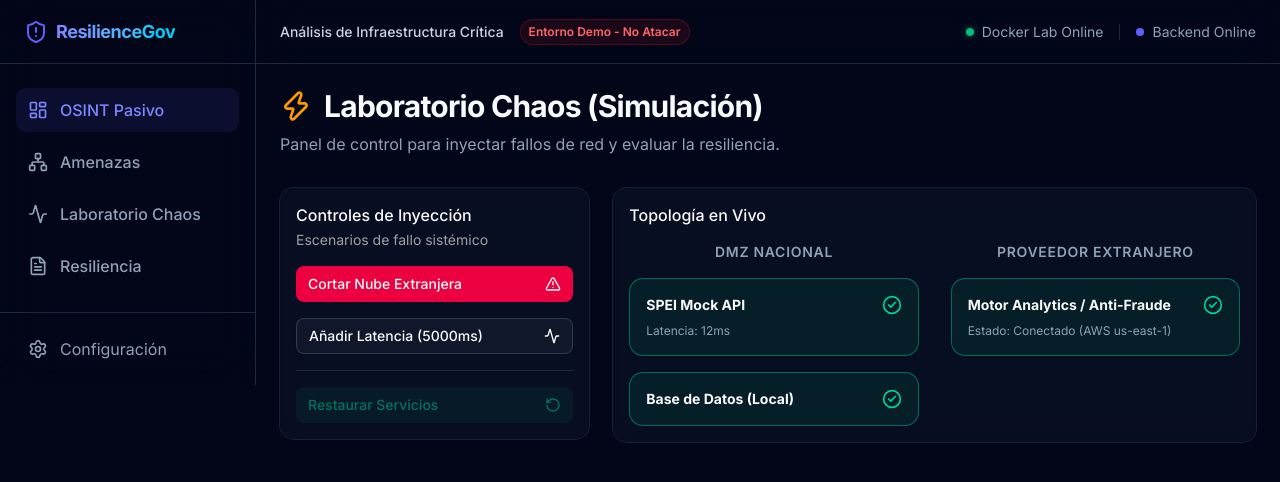
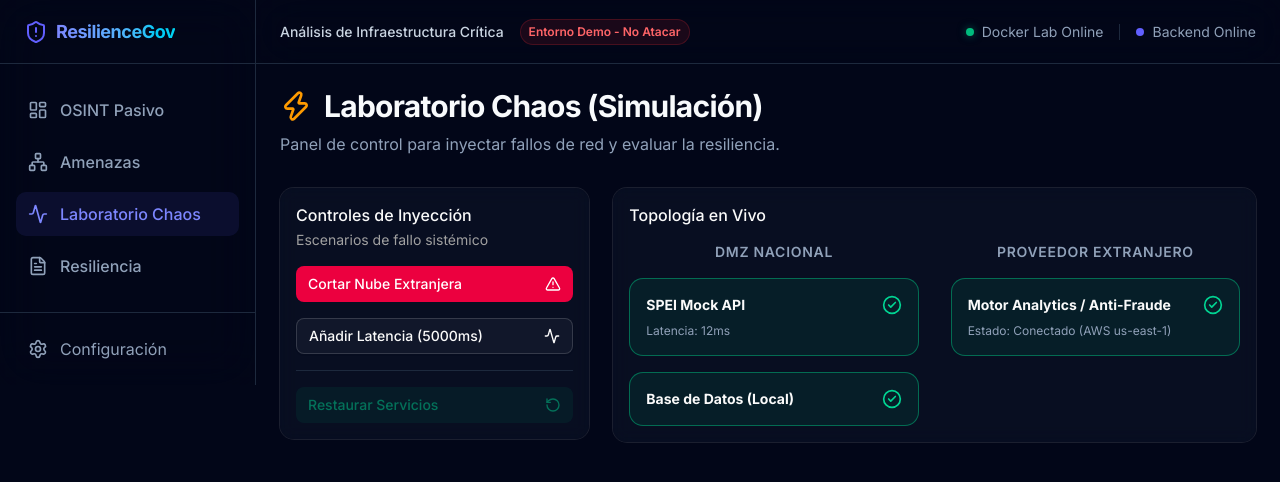
Before and after one commit to kaisaenz/AI_Security_Yais, a Next.js app in the folder web/frontend/: page /lab in a window 1280 px wide. Shown: the top 482 px of the page. Built offline with nearby package versions, Linux system fonts and the light colour scheme; no server answers.

Commit message:
fix: make sidebar functional, add settings dialog, empty states for osint dashboard

```diff
--- a/web/frontend/src/app/page.tsx
+++ b/web/frontend/src/app/page.tsx
@@ -29,9 +29,9 @@ export default function Home() {
   };
 
   const hasData = scanResult !== null;
-  const foreignPercentage = hasData ? scanResult.foreign_dependency_percentage.toFixed(0) : "68";
-  const numIps = hasData ? scanResult.infrastructure.length : 142;
-  const riskScore = hasData ? scanResult.risk_score : 75;
+  const foreignPercentage = hasData ? scanResult.foreign_dependency_percentage.toFixed(0) : "0";
+  const numIps = hasData ? scanResult.infrastructure.length : 0;
+  const riskScore = hasData ? scanResult.risk_score : 0;
 
   return (
     <div className="max-w-6xl mx-auto space-y-8 animate-in fade-in duration-500">
@@ -63,8 +63,8 @@ export default function Home() {
             <Globe className="w-4 h-4 text-indigo-400" />
           </CardHeader>
           <CardContent>
-            <div className="text-2xl font-bold">{numIps}</div>
-            <p className="text-xs text-slate-500 mt-1">Asociados a {targetDomain}</p>
+            <div className="text-2xl font-bold">{hasData ? numIps : "-"}</div>
+            <p className="text-xs text-slate-500 mt-1">{hasData ? `Asociados a ${scanResult.domain}` : "Esperando escaneo..."}</p>
           </CardContent>
         </Card>
 
@@ -74,7 +74,7 @@ export default function Home() {
             <Server className="w-4 h-4 text-rose-400" />
           </CardHeader>
           <CardContent>
-            <div className="text-2xl font-bold text-rose-400">{foreignPercentage}%</div>
+            <div className="text-2xl font-bold text-rose-400">{hasData ? `${foreignPercentage}%` : "-"}</div>
             <p className="text-xs text-slate-500 mt-1">Nodos alojados fuera del país</p>
           </CardContent>
         </Card>
@@ -85,7 +85,7 @@ export default function Home() {
             <Building2 className="w-4 h-4 text-amber-400" />
           </CardHeader>
           <CardContent>
-            <div className="text-2xl font-bold">{riskScore}/100</div>
+            <div className="text-2xl font-bold">{hasData ? `${riskScore}/100` : "-"}</div>
             <p className="text-xs text-slate-500 mt-1">Basado en alojamiento externo</p>
           </CardContent>
         </Card>
@@ -96,8 +96,8 @@ export default function Home() {
             <Database className="w-4 h-4 text-amber-400" />
           </CardHeader>
           <CardContent>
-            <div className={`text-2xl font-bold ${Number(foreignPercentage) > 50 ? 'text-amber-400' : 'text-emerald-400'}`}>
-              {Number(foreignPercentage) > 50 ? 'Alto' : 'Bajo'}
+            <div className={`text-2xl font-bold ${hasData && Number(foreignPercentage) > 50 ? 'text-amber-400' : 'text-emerald-400'}`}>
+              {hasData ? (Number(foreignPercentage) > 50 ? 'Alto' : 'Bajo') : "-"}
             </div>
             <p className="text-xs text-slate-500 mt-1">Posible transferencia transfronteriza</p>
           </CardContent>
--- a/web/frontend/src/components/layout/Sidebar.tsx
+++ b/web/frontend/src/components/layout/Sidebar.tsx
@@ -1,7 +1,20 @@
+"use client";
+
 import Link from "next/link";
-import { Activity, ShieldAlert, Network, FileText, Settings, LayoutDashboard } from "lucide-react";
+import { usePathname } from "next/navigation";
+import { Activity, ShieldAlert, Network, FileText, Settings, LayoutDashboard, SlidersHorizontal, Database } from "lucide-react";
+import { Dialog, DialogContent, DialogDescription, DialogHeader, DialogTitle, DialogTrigger } from "@/components/ui/dialog";
 
 export function Sidebar() {
+  const pathname = usePathname();
+
+  const navItems = [
+    { name: "OSINT Pasivo", path: "/", icon: <LayoutDashboard className="w-5 h-5 mr-3" /> },
+    { name: "Amenazas", path: "/threats", icon: <Network className="w-5 h-5 mr-3" /> },
+    { name: "Laboratorio Chaos", path: "/lab", icon: <Activity className="w-5 h-5 mr-3" /> },
+    { name: "Resiliencia", path: "/reports", icon: <FileText className="w-5 h-5 mr-3" /> },
+  ];
+
   return (
     <aside className="w-64 border-r border-slate-800 bg-slate-950/50 backdrop-blur-xl hidden md:flex flex-col h-full">
       <div className="h-16 flex items-center px-6 border-b border-slate-800">
@@ -11,28 +24,46 @@ export function Sidebar() {
         </span>
       </div>
       <nav className="flex-1 py-6 px-4 space-y-2">
-        <Link href="/" className="flex items-center px-3 py-2.5 rounded-lg bg-indigo-500/10 text-indigo-400 font-medium transition-colors">
-          <LayoutDashboard className="w-5 h-5 mr-3" />
-          OSINT Pasivo
-        </Link>
-        <Link href="/threats" className="flex items-center px-3 py-2.5 rounded-lg text-slate-400 hover:text-slate-200 hover:bg-slate-800/50 transition-colors font-medium">
-          <Network className="w-5 h-5 mr-3" />
-          Amenazas
-        </Link>
-        <Link href="/lab" className="flex items-center px-3 py-2.5 rounded-lg text-slate-400 hover:text-slate-200 hover:bg-slate-800/50 transition-colors font-medium">
-          <Activity className="w-5 h-5 mr-3" />
-          Laboratorio Chaos
-        </Link>
-        <Link href="/reports" className="flex items-center px-3 py-2.5 rounded-lg text-slate-400 hover:text-slate-200 hover:bg-slate-800/50 transition-colors font-medium">
-          <FileText className="w-5 h-5 mr-3" />
-          Resiliencia
-        </Link>
+        {navItems.map((item) => {
+          const isActive = pathname === item.path;
+          return (
+            <Link
+              key={item.path}
+              href={item.path}
+              className={`flex items-center px-3 py-2.5 rounded-lg transition-colors font-medium ${isActive ? 'bg-indigo-500/10 text-indigo-400' : 'text-slate-400 hover:text-slate-200 hover:bg-slate-800/50'}`}
+            >
+              {item.icon}
+              {item.name}
+            </Link>
+          );
+        })}
       </nav>
       <div className="p-4 border-t border-slate-800">
-        <button className="flex items-center text-slate-400 hover:text-slate-200 w-full px-3 py-2 transition-colors">
-          <Settings className="w-5 h-5 mr-3" />
-          Configuración
-        </button>
+        <Dialog>
+          <DialogTrigger asChild>
+            <button className="flex items-center text-slate-400 hover:text-slate-200 w-full px-3 py-2 transition-colors">
+              <Settings className="w-5 h-5 mr-3" />
+              Configuración
+            </button>
+          </DialogTrigger>
+          <DialogContent className="bg-slate-900 border-slate-800 text-slate-200">
+            <DialogHeader>
+              <DialogTitle>Configuración del Sistema</DialogTitle>
+              <DialogDescription className="text-slate-400">Ajusta los parámetros del motor OSINT y del laboratorio.</DialogDescription>
+            </DialogHeader>
+            <div className="space-y-4 py-4">
+              <div className="space-y-2">
+                <label className="text-sm font-medium flex items-center"><SlidersHorizontal className="w-4 h-4 mr-2" /> Timeout de Escaneo (OSINT)</label>
+                <input type="number" defaultValue={30} className="w-full px-3 py-2 bg-slate-950 border border-slate-800 rounded-md" />
+              </div>
+              <div className="space-y-2">
+                <label className="text-sm font-medium flex items-center"><Database className="w-4 h-4 mr-2" /> API Key (ip-api PRO)</label>
+                <input type="password" placeholder="Opcional (usando capa gratuita)" className="w-full px-3 py-2 bg-slate-950 border border-slate-800 rounded-md" />
+              </div>
+              <button className="w-full bg-indigo-600 hover:bg-indigo-700 text-white px-4 py-2 rounded-md font-medium mt-4 transition-colors">Guardar Cambios</button>
+            </div>
+          </DialogContent>
+        </Dialog>
       </div>
     </aside>
   );
```
